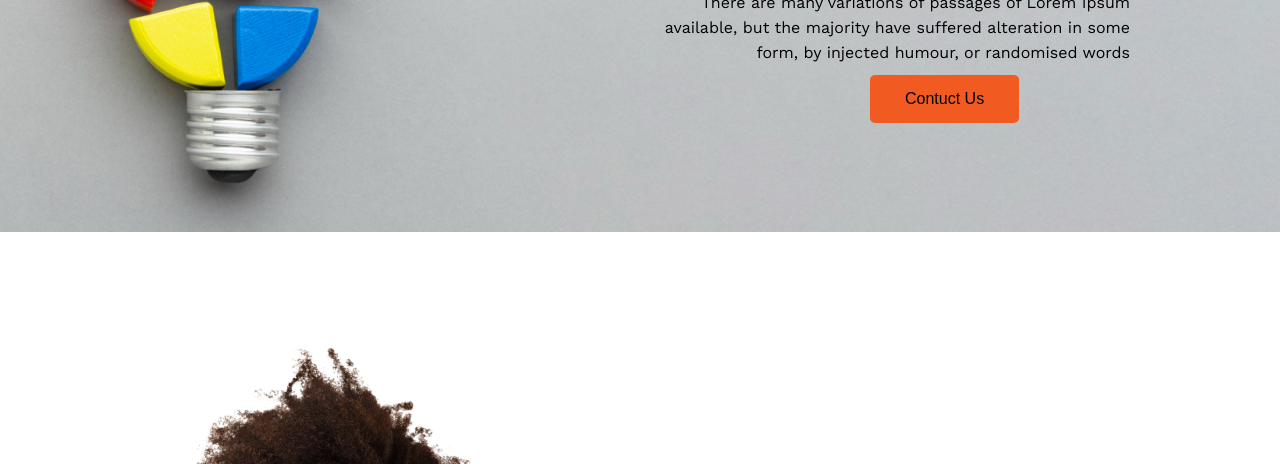
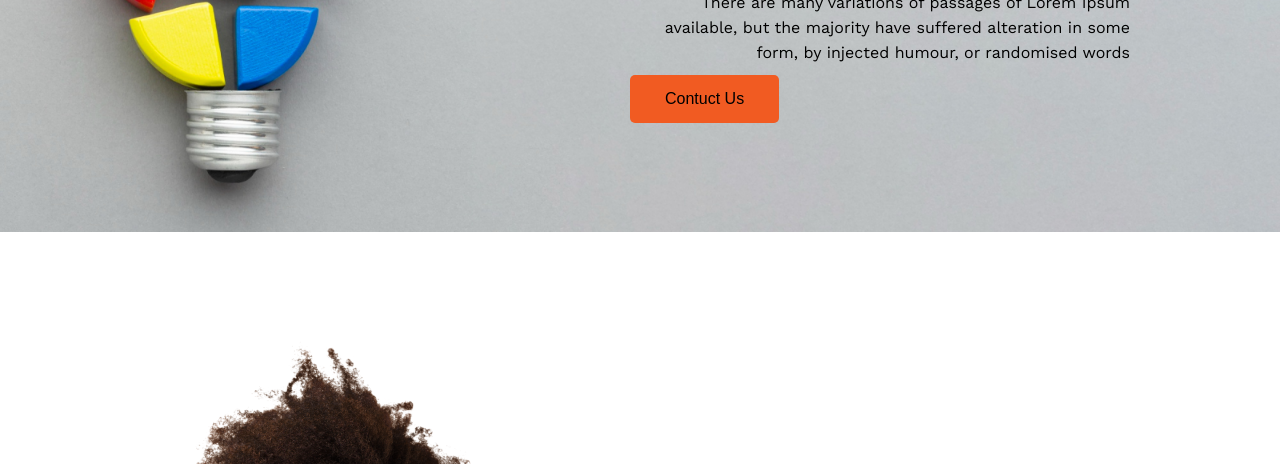
Before and after one commit to SunthoDev/Assignment-First, a plain HTML site: page index.html in a window 1280 px wide. Shown: the part 268-732 px from the top of the page. Drawn offline with nearby package versions, Linux system fonts and the light colour scheme.

Commit message:
jibon ses

```diff
--- a/css/style.css
+++ b/css/style.css
@@ -62,7 +62,6 @@ header .banner .text button{
    font-size: 16px;
    font-weight: 500;
    border-radius:5px;
-   margin-left:48%;
 }
 
 
```
